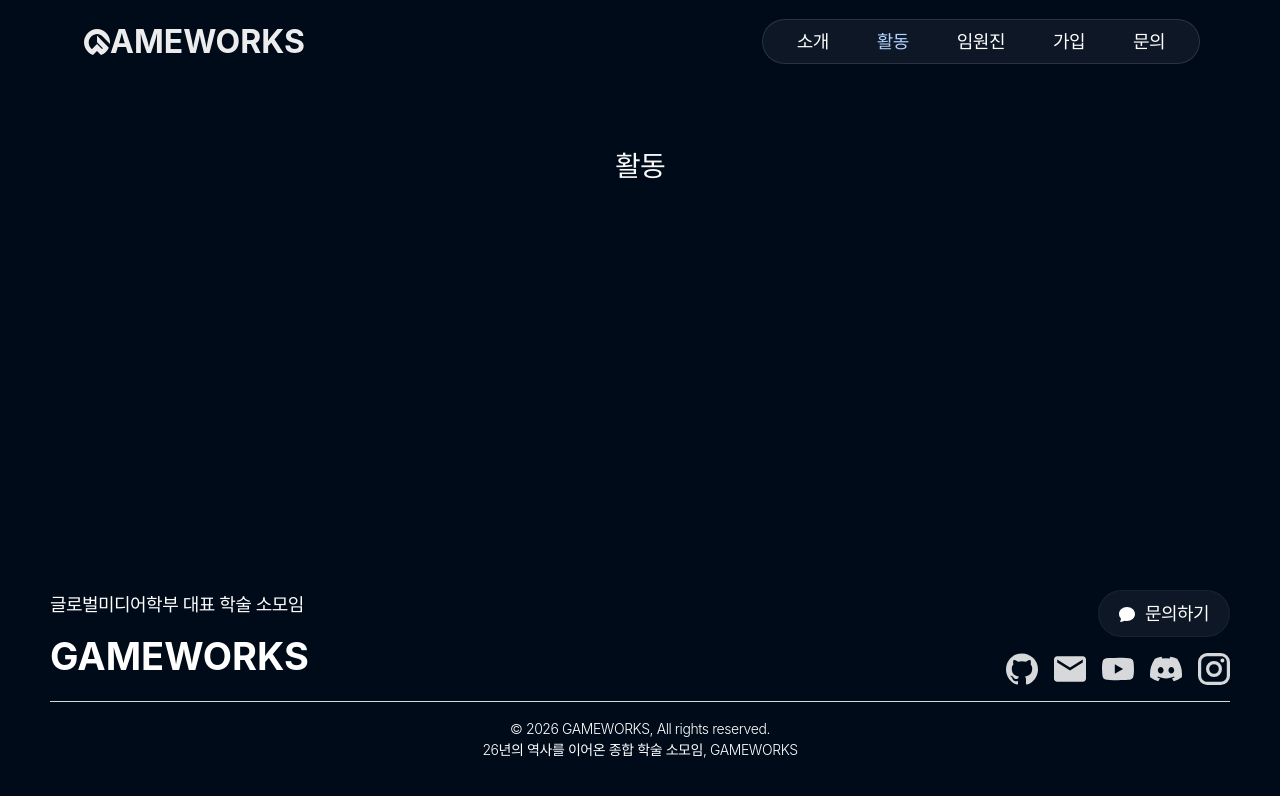
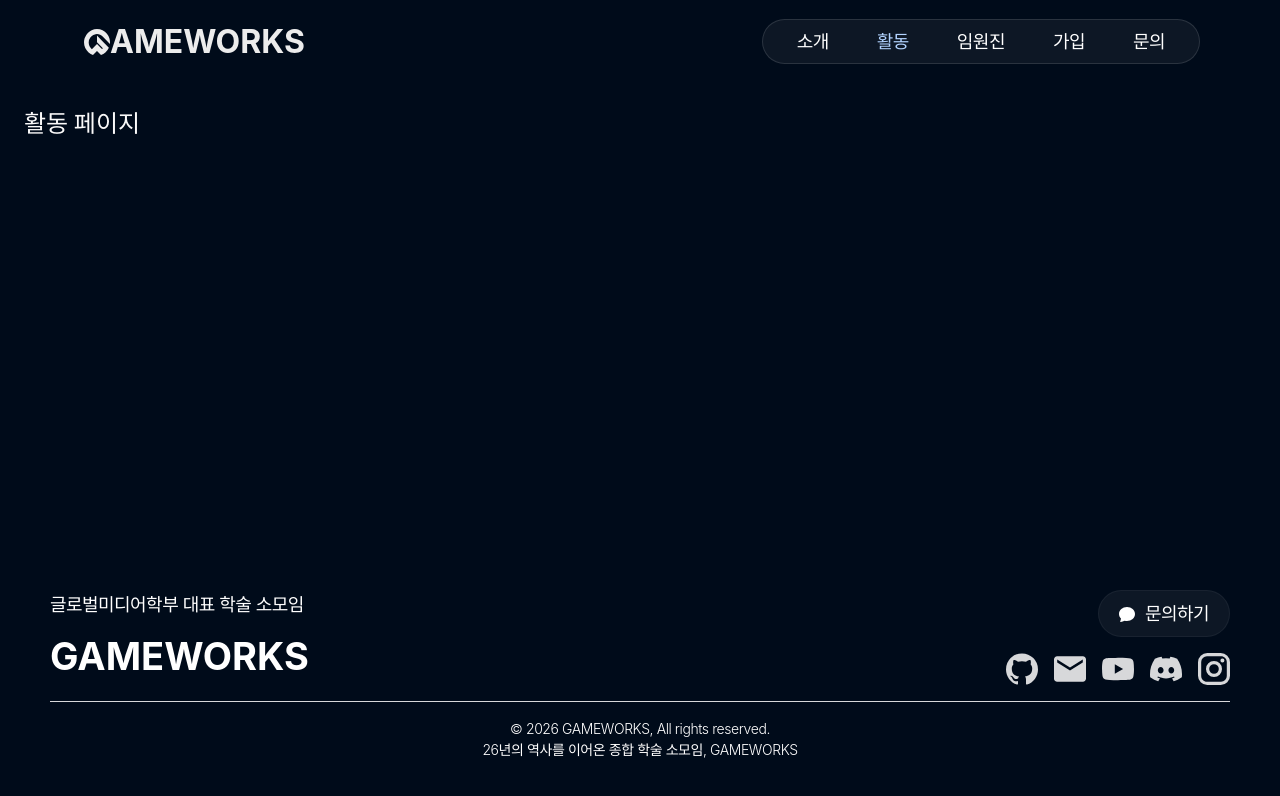
Before and after one commit to ssugameworks/homepage-frontend-v2, a React (Vite) app: page /activities in a window 1280 px wide. Shown: the top 796 px of the page. Built offline with nearby package versions, Linux system fonts and the light colour scheme; a web font is replaced by a local one.

Commit message:
[feat] 활동페이지 라우터 연결

```diff
--- /dev/null
+++ b/src/pages/activity/ActivityPage.tsx
@@ -0,0 +1,9 @@
+// src/pages/activity/ActivityPage.tsx
+export default function ActivityPage() {
+  return (
+    <div className="p-6">
+      <h1 className="text-2xl font-bold">활동 페이지</h1>
+      {/* 여기서 프론트엔드 UI 작업을 진행하시면 됩니다! */}
+    </div>
+  );
+}
--- a/src/router/router.tsx
+++ b/src/router/router.tsx
@@ -17,7 +17,7 @@
       },
       {
         path: ROUTES.ACTIVITIES.slice(1),
-        lazy: () => import("@/pages/PlaceholderPage").then((m) => ({ Component: m.default })),
+        lazy: () => import("@/pages/activity/ActivityPage").then((m) => ({ Component: m.default })),
         loader: () => ({ title: "활동" }),
       },
       {
```
